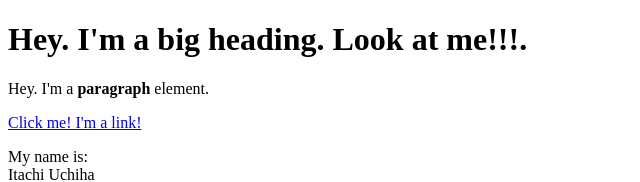
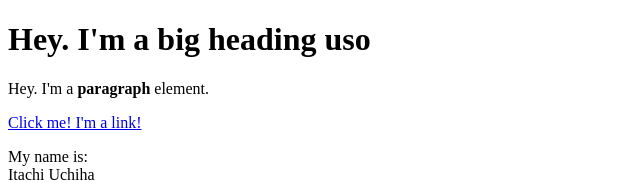
Before and after one commit to Zaeem100/cartoon-hero, a plain HTML site: page test.html in a window 1280 px wide. Shown: the top 182 px of the page, without its empty margins (0-640 px from the left). Drawn offline with Linux system fonts and the light colour scheme.

Commit message:
Update test.html

```diff
--- a/test.html
+++ b/test.html
@@ -5,7 +5,7 @@
 	<title>Test page</title>
 </head>
 <body>
-	<h1>Hey. I'm a big heading. Look at me!!!.</h1>
+	<h1>Hey. I'm a big heading uso</h1>
 	<p>Hey. I'm a <b>paragraph</b> element.</p>
 	<a href="https://google.com" target="_blank" title="Lets go to Google">Click me! I'm a link!</a>
 	<p>My name is:<br>
```
